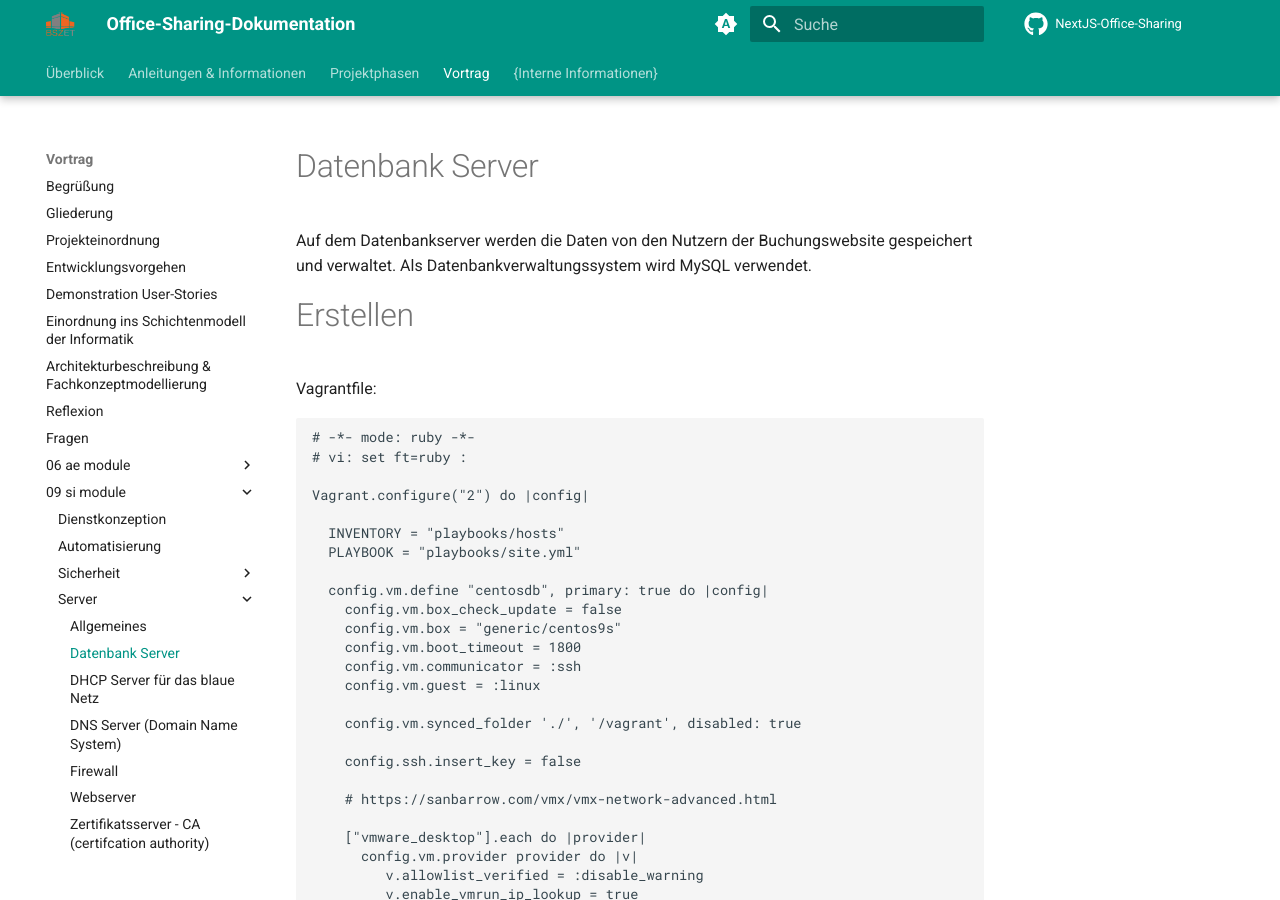
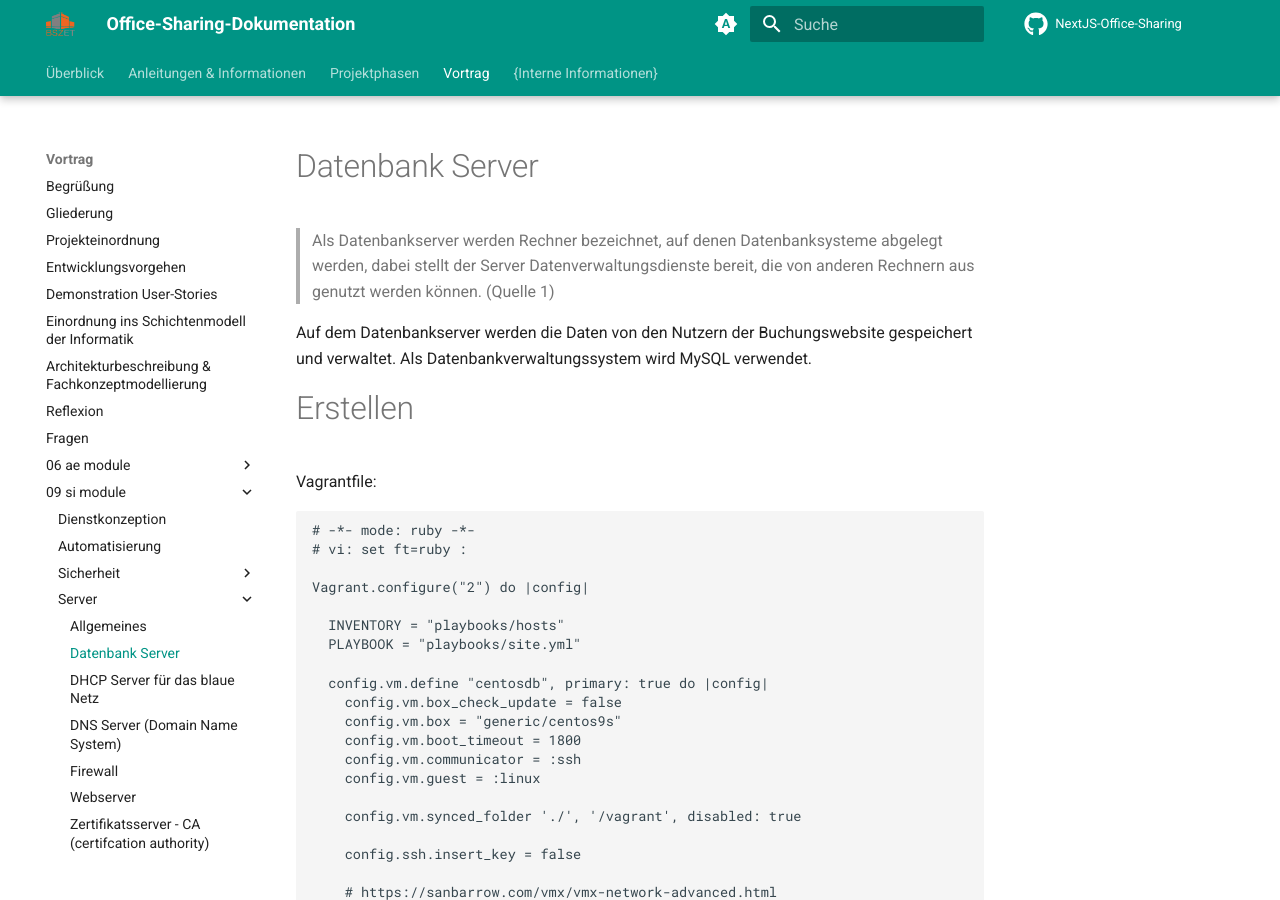
Before and after one commit to gz-bad-erzland-p2/Dokumentation, an MkDocs documentation site: the page built from docs/vortrag/09_si-module/server/01_DB-Server.md, in a window 1280 px wide and 900 px high. Built offline with MkDocs 1.6.1 and Material for MkDocs 9.7.7, drawn with Linux system fonts in a browser that asks for light colours; comment, search, counter and statistics services are not loaded; some of the changed text lies outside the part shown.

Commit message:
Update 01_DB-Server.md

````diff
--- a/docs/vortrag/09_si-module/server/01_DB-Server.md
+++ b/docs/vortrag/09_si-module/server/01_DB-Server.md
@@ -1,4 +1,6 @@
 # Datenbank Server
+>Als Datenbankserver werden Rechner bezeichnet, auf denen Datenbanksysteme abgelegt werden, dabei stellt der Server Datenverwaltungsdienste bereit, die von anderen Rechnern aus genutzt werden können. (Quelle 1)
+
 Auf dem Datenbankserver werden die Daten von den Nutzern der Buchungswebsite gespeichert und verwaltet.
 Als Datenbankverwaltungssystem wird MySQL verwendet.
 # Erstellen
@@ -224,3 +226,5 @@ Playbook: db.yml
         login_password: 'TNpasswd00.'
 
    ```
+
+(Quelle 1: https://de.wikipedia.org/wiki/Datenbankserver, 27.02.2023)
````
